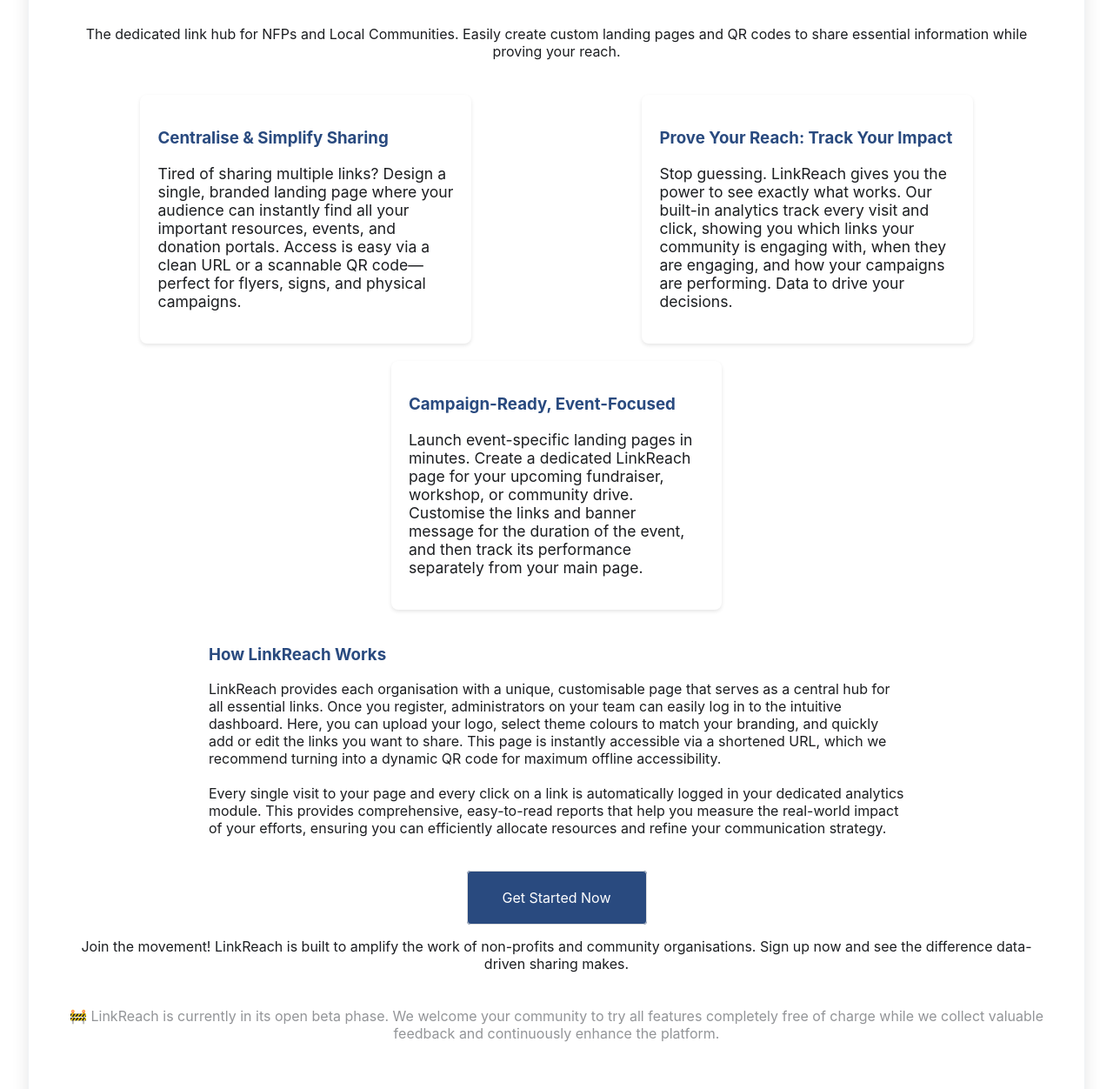
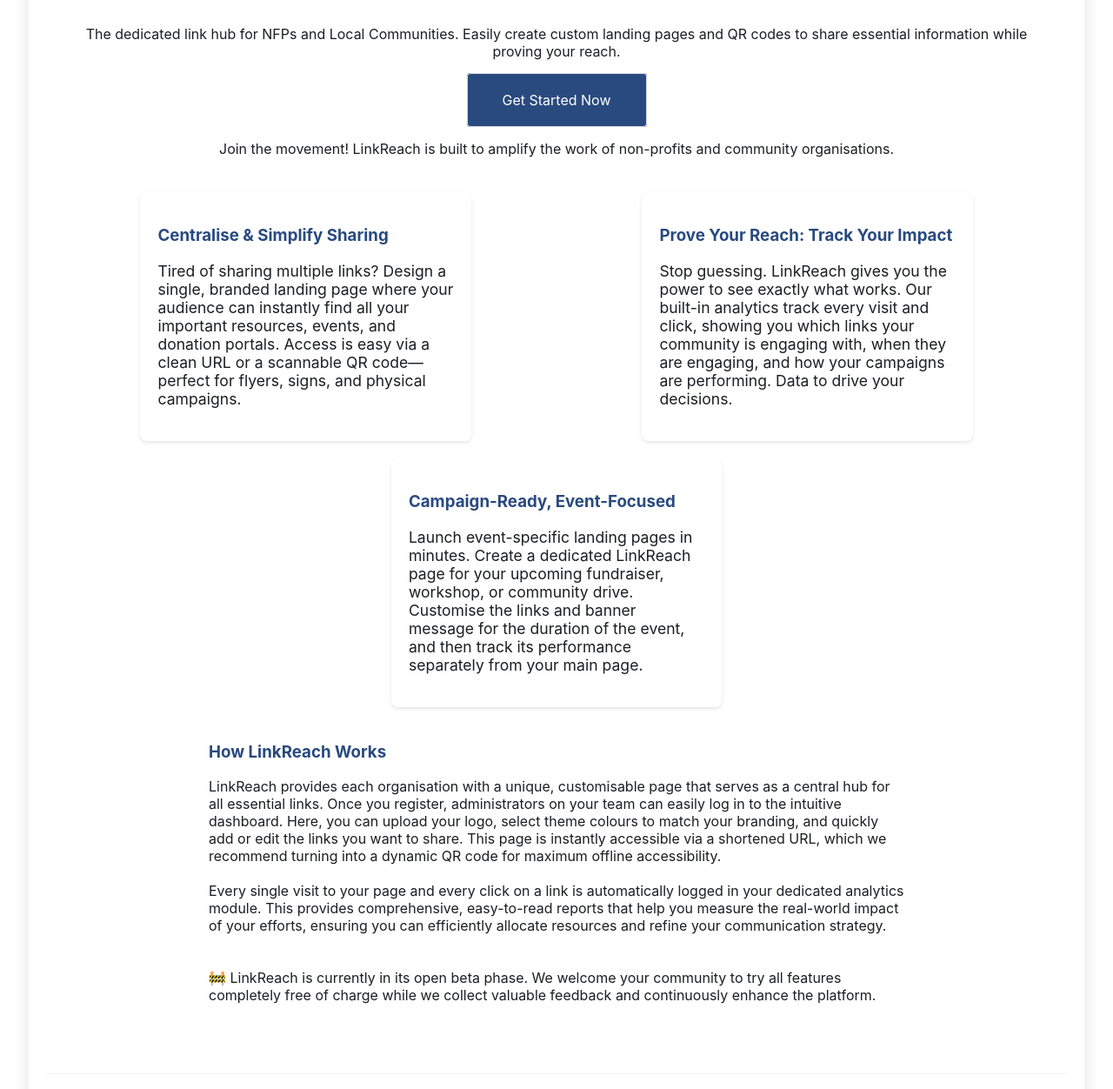
Before and after one commit to mmanzone/linktracking, a website: page public/index.html in a window 1280 px wide. Shown: the part 345-1597 px from the top of the page at 87% size. Drawn offline with Linux system fonts and the light colour scheme.

Commit message:
homepage

```diff
--- a/public/index.html
+++ b/public/index.html
@@ -15,6 +15,10 @@
                 <h1>LinkReach - Track Your Impact</h1>
                 <h2>Connect With Your Community. Measure Your Mission.</h2>
                 <p>The dedicated link hub for NFPs and Local Communities. Easily create custom landing pages and QR codes to share essential information while proving your reach.</p>
+                <br>
+                <a href="/login" class="button primary" style="padding: 20px 40px; text-decoration: none;">Get Started Now</a>
+                <br><br>
+                <p>Join the movement! LinkReach is built to amplify the work of non-profits and community organisations.</p>
             </header>
 
             <main>
@@ -38,14 +42,7 @@
                     <p>LinkReach provides each organisation with a unique, customisable page that serves as a central hub for all essential links. Once you register, administrators on your team can easily log in to the intuitive dashboard. Here, you can upload your logo, select theme colours to match your branding, and quickly add or edit the links you want to share. This page is instantly accessible via a shortened URL, which we recommend turning into a dynamic QR code for maximum offline accessibility.<br><br>Every single visit to your page and every click on a link is automatically logged in your dedicated analytics module. This provides comprehensive, easy-to-read reports that help you measure the real-world impact of your efforts, ensuring you can efficiently allocate resources and refine your communication strategy.</p>
                 </section>
 
-                <section class="cta">
-                    <br>
-                    <a href="/login" class="button primary" style="padding: 20px 40px; text-decoration: none;">Get Started Now</a>
-                    <br><br>
-                    <p>Join the movement! LinkReach is built to amplify the work of non-profits and community organisations. Sign up now and see the difference data-driven sharing makes.</p>
-                </section>
-
-                <section class="beta-status">
+<section class="how-it-works">
                     <p>🚧 LinkReach is currently in its open beta phase. We welcome your community to try all features completely free of charge while we collect valuable feedback and continuously enhance the platform.</p>
                 </section>
             </main>
```
